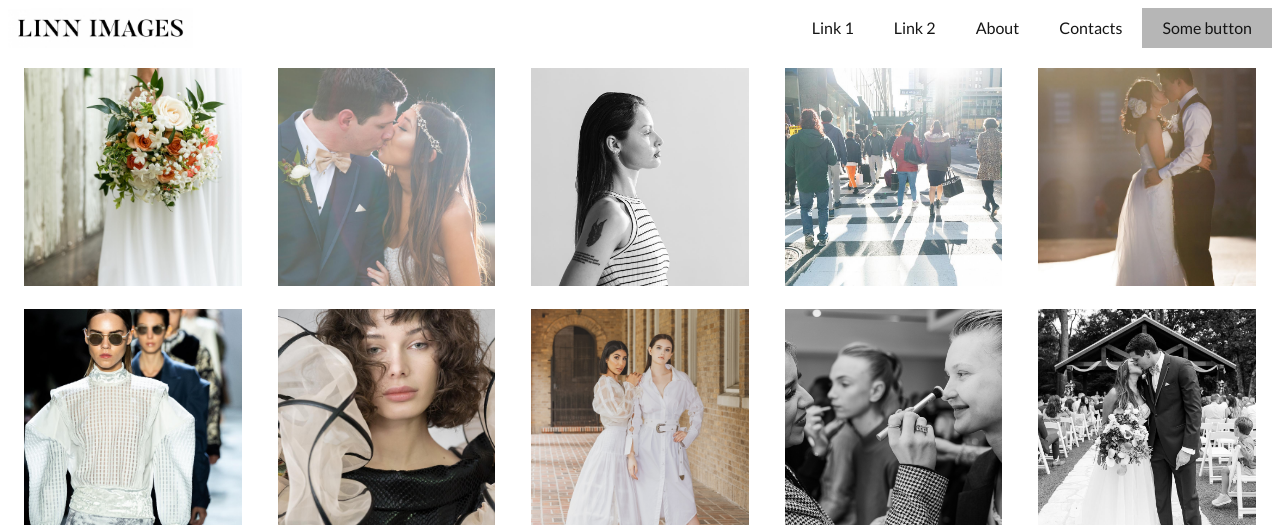
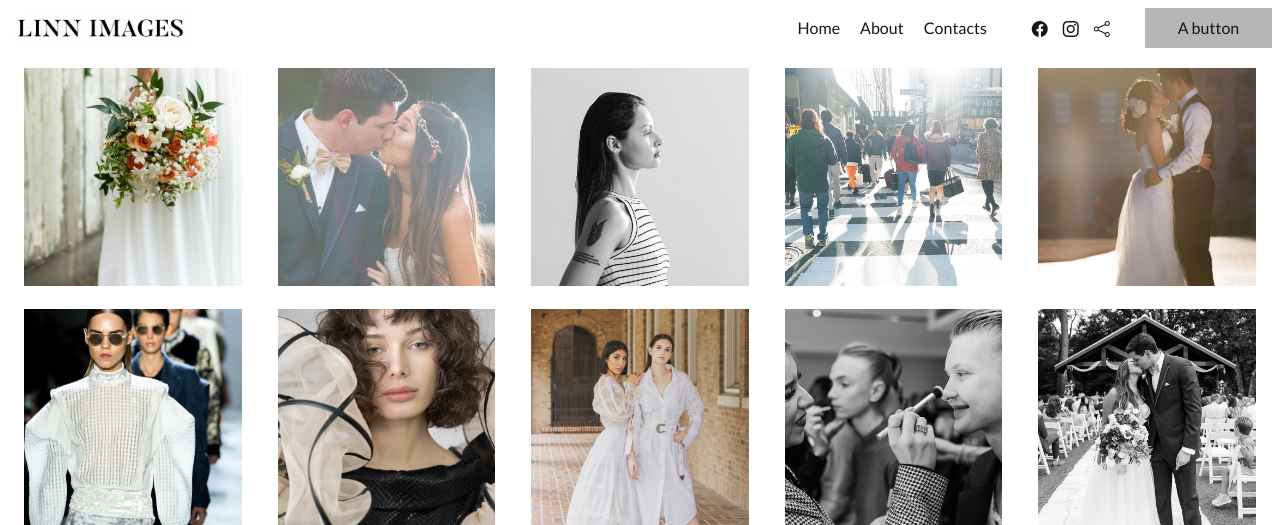
Before and after one commit to gedasfs/cafs2, a PHP site: page / in a window 1280 px wide. Shown: the top 525 px of the page. Run offline with PHP 8.4, Linux system fonts and the light colour scheme.

Commit message:
task2. gallery w/ flexbox. +media queries. added nav-icons

```diff
--- a/week4/task2_photo-album_flex/index.html
+++ b/week4/task2_photo-album_flex/index.html
@@ -17,14 +17,20 @@
     <nav class="navbar">
       <a href="#" class="nav-logo"><img src="assets/logo.jpg" alt="logo"></a>
       <ul class="ul-nav-links">
-        <li><a class="nav-link" href="#">Link 1</a></li>
-        <li><a class="nav-link" href="#">Link 2</a></li>
-        <li><a class="nav-link" href="#">About</a></li>
-        <li><a class="nav-link" href="#">Contacts</a></li>
-        <li><a class="nav-link nav-btn" href="#">Some button</a></li>
+        <li><a href="#">Home</a></li>
+        <li><a href="#">About</a></li>
+        <li><a href="#">Contacts</a></li>
       </ul>
-      <div class="nav-hamburger">
-        <i class="bi bi-list btn-active"></i>
+      <ul class="ul-nav-icons">
+        <li><a href="#"><i class="bi bi-facebook"></i></a></li>
+        <li><a href="#"><i class="bi bi-instagram"></i></a></li>
+        <li><a href="#"><i class="bi bi-share"></i></a></li>
+      </ul>
+      <div class="nav-btn-cont">
+        <a class="nav-btn" href="#">A button</a>
+      </div>
+      <div class="nav-hamburger-cont">
+        <i class="bi bi-list burger-active"></i>
         <i class="bi bi-x"></i>
       </div>
     </nav>
--- a/week4/task2_photo-album_flex/script.js
+++ b/week4/task2_photo-album_flex/script.js
@@ -1,10 +1,12 @@
-const navHamburger = document.querySelector('.nav-hamburger');
+const navHamburger = document.querySelector('.nav-hamburger-cont');
 const barIcon = document.querySelector('.bi-list');
 const closeIcon = document.querySelector('.bi-x');
 const navList = document.querySelector('.ul-nav-links');
+const navButton = document.querySelector('.nav-btn-cont');
 
 navHamburger.addEventListener('click', function() {
-  barIcon.classList.toggle('btn-active');
+  barIcon.classList.toggle('burger-active');
   navList.classList.toggle('nav-active')
-  closeIcon.classList.toggle('btn-active');
+  closeIcon.classList.toggle('burger-active');
+  navButton.classList.toggle('nav-active');
 });
--- a/week4/task2_photo-album_flex/style.css
+++ b/week4/task2_photo-album_flex/style.css
@@ -16,7 +16,7 @@
 
 .navbar {
 	display: flex;
-	justify-content: space-between;
+	justify-content: right;
 	align-items: center;
 	position: relative;
 	margin-bottom: 20px;
@@ -24,6 +24,9 @@
 
 
 /* navbar (flexbox) items */
+.nav-logo {
+	margin-right: auto;
+}
 .nav-logo img {
 	height: 2.5rem;
 	vertical-align: middle;
@@ -32,7 +35,7 @@
 .ul-nav-links {
 	margin: 0;
 	padding: 0;
-	top: 2.5rem;
+	top: 5rem;
 	/*left: -150%;*/
 	width: 100%;
 	position: absolute;
@@ -45,16 +48,29 @@
 .ul-nav-links li a {
 	display: block;
 	line-height: 2.5rem;
-	padding: 0 20px;
+	padding: 0 10px;
 	text-decoration: none;
-	transition: background-color 0.3s ease;
+	/*transition: background-color 0.3s ease;*/
 }
 .ul-nav-links li a:hover{
 	background-color: lightgrey;
 }
 
-.ul-nav-links a.nav-btn {
+a.nav-btn {
+	display: block;
+	line-height: 2.5rem;
+	padding: 0 10px;
+	text-align: center;
+	width: 100%;
 	background-color: #b6b6b6;
+}
+a:hover.nav-btn {
+	background-color: lightgrey;
+}
+a.nav-btn,
+a:visited.nav-btn {
+	color: #151515;
+	text-decoration: none;
 }
 
 .ul-nav-links a,
@@ -62,8 +78,33 @@
 	color: #151515;
 }
 
-.nav-hamburger {
-	margin: auto 10px auto 20px;
+.ul-nav-icons {
+	/*border: 1px solid red;*/
+	display: flex;
+	gap: 5px;
+	list-style-type: none;
+	padding: 0;
+	margin: auto 30px;
+}
+
+.ul-nav-icons li a {
+	/*border: 1px solid blue;*/
+	display: block;
+	padding: 3px 5px;
+	border-radius: 5px;
+}
+
+.ul-nav-icons a,
+.ul-nav-icons a:visited {
+	color: #151515;
+}
+
+.ul-nav-icons li a:hover{
+	background-color: lightgrey;
+}
+
+.nav-hamburger-cont {
+	margin: auto 10px;
 	cursor: pointer;
 }
 .bi-list, .bi-x {
@@ -71,12 +112,18 @@
 	font-size: 2rem;
 }
 
+.nav-btn-cont {
+	display: none;
+	position: absolute;
+	top: 2.5rem;
+	width: 100%;
+}
 
 .nav-active {
 	/*left: 0;*/
 	display: flex;
 }
-.btn-active {
+.burger-active {
 	display: inline;
 }
 
@@ -106,10 +153,15 @@
 		position: static;
 		flex-direction: row;
 		justify-content: right;
-
 	}
 
-	.nav-hamburger {
+	.nav-btn-cont {
+		display: flex;
+		position: static;
+		width: 200px;
+	}
+
+	.nav-hamburger-cont {
 		display: none;
 	}
 
```
